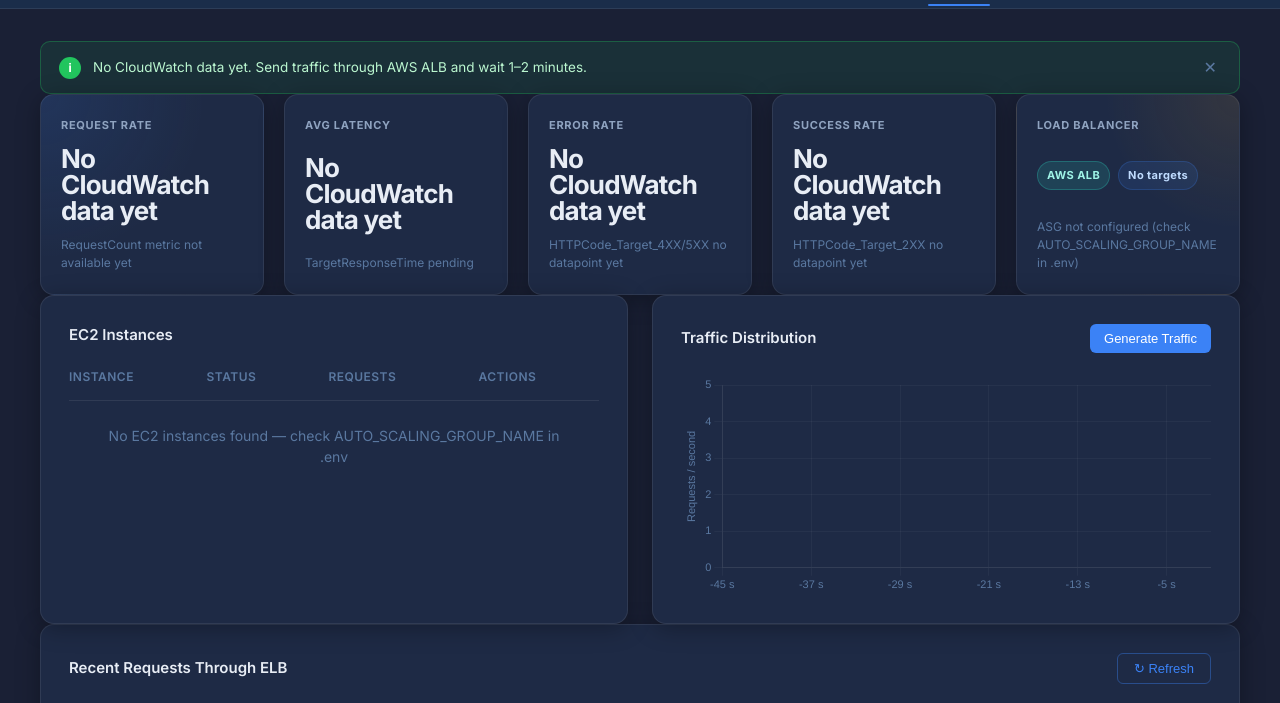
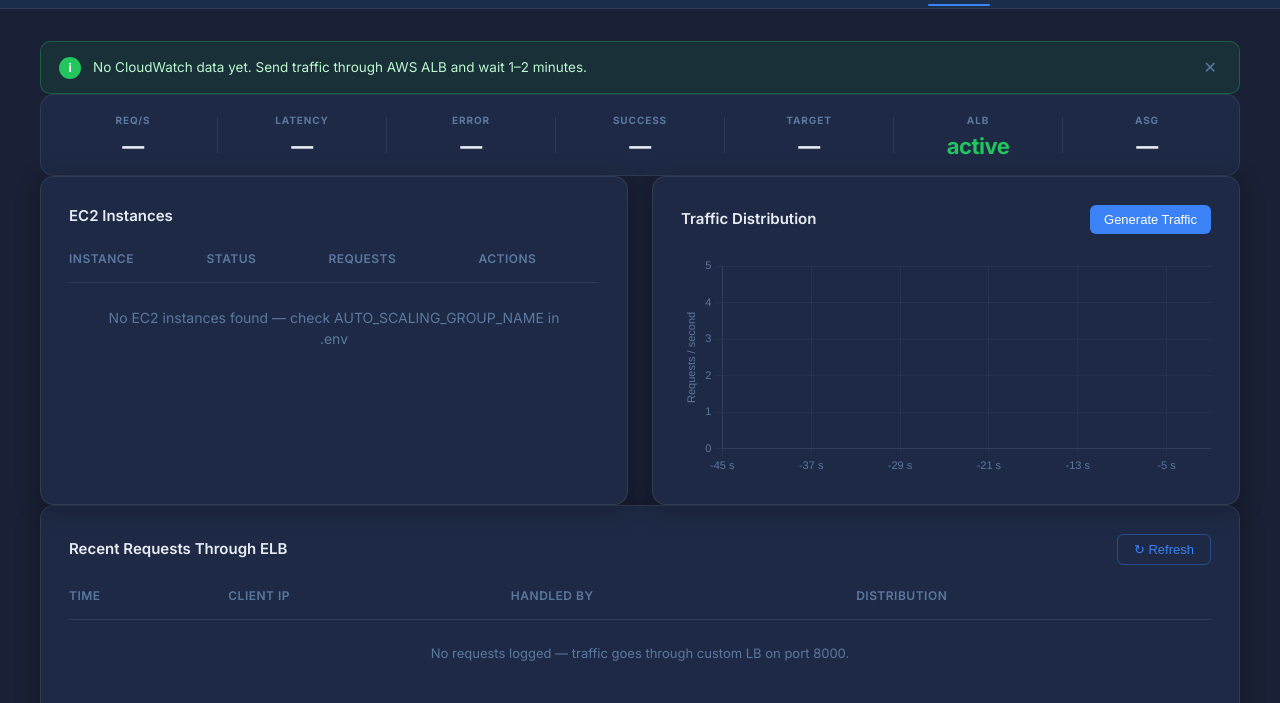
Before and after one commit to qhuyy0901/IntelligentLoadBalancer_Network, a website: page dashboard/index.html in a window 1280 px wide. Shown: the part 47-750 px from the top of the page. Drawn offline with nearby package versions, Linux system fonts and the light colour scheme.

Commit message:
cap nhat

```diff
--- a/dashboard/css/style.css
+++ b/dashboard/css/style.css
@@ -258,82 +258,64 @@ body {
   gap: 24px;
 }
 
-.performance-strip {
-  display: grid;
-  grid-template-columns: repeat(5, minmax(0, 1fr));
-  gap: 20px;
-}
-
-.metric-card {
+.performance-strip { display: none; } /* legacy – replaced by metrics-bar */
+
+/* ─── Metrics Bar ────────────────────────────── */
+.metrics-bar {
+  display: flex;
+  align-items: center;
   background: var(--bg-card);
   border: 1px solid var(--border);
   border-radius: var(--radius-lg);
-  padding: 22px 20px;
-  box-shadow: var(--shadow-card);
-  min-height: 120px;
+  padding: 0 8px;
+  flex-wrap: wrap;
+  overflow: hidden;
+}
+
+.mb-item {
+  flex: 1;
+  min-width: 90px;
   display: flex;
   flex-direction: column;
-  justify-content: space-between;
-  gap: 12px;
-}
-
-
-.metric-primary {
-  background:
-    radial-gradient(circle at top left, rgba(59,130,246,0.12), transparent 55%),
-    var(--bg-card);
-}
-
-.metric-compact {
-  background:
-    radial-gradient(circle at top right, rgba(245,158,11,0.1), transparent 45%),
-    var(--bg-card);
-}
-
-.metric-label {
-  color: var(--text-secondary);
-  font-size: 11px;
+  align-items: center;
+  justify-content: center;
+  padding: 18px 12px;
+  text-align: center;
+  gap: 7px;
+}
+
+.mb-divider {
+  width: 1px;
+  height: 36px;
+  background: var(--border);
+  flex-shrink: 0;
+}
+
+.mb-label {
+  font-size: 10px;
   font-weight: 700;
-  letter-spacing: 0.7px;
+  letter-spacing: 0.9px;
   text-transform: uppercase;
-}
-
-.metric-value {
+  color: var(--text-muted);
+}
+
+.mb-value {
+  font-size: 22px;
+  font-weight: 700;
+  letter-spacing: -0.5px;
   color: var(--text-primary);
-  font-size: 26px;
-  font-weight: 700;
-  letter-spacing: -0.8px;
   line-height: 1;
-}
-
-.metric-subtext {
-  color: var(--text-muted);
-  font-size: 12px;
-}
-
-.metric-badge-row {
-  display: flex;
-  flex-wrap: wrap;
-  gap: 8px;
-}
-
-.metric-badge {
-  display: inline-flex;
-  align-items: center;
-  padding: 5px 9px;
-  border-radius: 999px;
-  background: rgba(45,212,191,0.14);
-  border: 1px solid rgba(45,212,191,0.28);
-  color: #9ff4e7;
-  font-size: 11px;
-  font-weight: 700;
-  letter-spacing: 0.4px;
-}
-
-.metric-badge-soft {
-  background: rgba(59,130,246,0.12);
-  border-color: rgba(59,130,246,0.22);
-  color: #bfdbfe;
+  white-space: nowrap;
+}
+
+.mb-value.healthy { color: #22c55e; }
+.mb-value.warning { color: #f59e0b; }
+.mb-value.error   { color: #ef4444; }
+
+@media (max-width: 700px) {
+  .mb-divider { display: none; }
+  .mb-item { min-width: 45%; border-bottom: 1px solid var(--border); }
+  .mb-item:nth-last-child(-n+2) { border-bottom: none; }
 }
 
 
--- a/dashboard/index.html
+++ b/dashboard/index.html
@@ -60,39 +60,49 @@
         <button class="alert-close" id="alertClose">✕</button>
       </div>
 
-      <!-- Metric Strip: 4 key metrics + mode badge -->
-      <section class="performance-strip" aria-label="Live load balancing metrics">
-        <div class="metric-card metric-primary">
-          <div class="metric-label">Request Rate</div>
-          <div class="metric-value" id="metricThroughput">0.00 req/s</div>
-          <div class="metric-subtext" id="metricThroughputHint">through ELB</div>
+      <!-- Metrics Bar: single horizontal strip -->
+      <section class="metrics-bar" aria-label="Live load balancing metrics">
+        <div class="mb-item">
+          <div class="mb-label">REQ/s</div>
+          <div class="mb-value" id="metricThroughput">—</div>
         </div>
-        <div class="metric-card">
-          <div class="metric-label">Avg Latency</div>
-          <div class="metric-value" id="metricAvgLatency">0.00 ms</div>
-          <div class="metric-subtext" id="metricAvgLatencyHint">mean response time</div>
+        <div class="mb-divider"></div>
+        <div class="mb-item">
+          <div class="mb-label">LATENCY</div>
+          <div class="mb-value" id="metricAvgLatency">—</div>
         </div>
-        <div class="metric-card">
-          <div class="metric-label">Error Rate</div>
-          <div class="metric-value" id="metricPacketLoss">0.00%</div>
-          <div class="metric-subtext" id="metricPacketLossHint">proxy failures</div>
+        <div class="mb-divider"></div>
+        <div class="mb-item">
+          <div class="mb-label">ERROR</div>
+          <div class="mb-value" id="metricPacketLoss">—</div>
         </div>
-        <div class="metric-card">
-          <div class="metric-label">Success Rate</div>
-          <div class="metric-value" id="metricSuccessRate">100.00%</div>
-          <div class="metric-subtext" id="metricSuccessRateHint">routed successfully</div>
+        <div class="mb-divider"></div>
+        <div class="mb-item">
+          <div class="mb-label">SUCCESS</div>
+          <div class="mb-value" id="metricSuccessRate">—</div>
         </div>
-        <!-- Hidden elements kept for JS compatibility -->
+        <div class="mb-divider"></div>
+        <div class="mb-item">
+          <div class="mb-label">TARGET</div>
+          <div class="mb-value" id="metricPoolHealth">—</div>
+        </div>
+        <div class="mb-divider"></div>
+        <div class="mb-item">
+          <div class="mb-label">ALB</div>
+          <div class="mb-value" id="metricAlgorithm">—</div>
+        </div>
+        <div class="mb-divider"></div>
+        <div class="mb-item">
+          <div class="mb-label">ASG</div>
+          <div class="mb-value" id="metricModeHint">—</div>
+        </div>
+        <!-- Hidden for JS compat -->
+        <span id="metricThroughputHint" style="display:none"></span>
+        <span id="metricAvgLatencyHint" style="display:none"></span>
+        <span id="metricPacketLossHint" style="display:none"></span>
+        <span id="metricSuccessRateHint" style="display:none"></span>
         <span id="metricP95Latency" style="display:none"></span>
         <span id="metricP95LatencyHint" style="display:none"></span>
-        <div class="metric-card metric-compact">
-          <div class="metric-label">Load Balancer</div>
-          <div class="metric-badge-row">
-            <span class="metric-badge" id="metricAlgorithm">ROUND ROBIN</span>
-            <span class="metric-badge metric-badge-soft" id="metricPoolHealth">3/3 healthy</span>
-          </div>
-          <div class="metric-subtext" id="metricModeHint">current configuration</div>
-        </div>
       </section>
 
       <!-- Server Status + Traffic Chart -->
--- a/dashboard/js/app.js
+++ b/dashboard/js/app.js
@@ -230,49 +230,54 @@ function renderPerformanceMetrics(payload) {
   const cloudWatch = payload.cloudWatch || {};
   const targetGroup = payload.targetGroup || {};
   const asg = payload.autoScaling || {};
+  const lb = payload.loadBalancer || {};
   const awsErrors = payload.awsErrors || [];
   const healthTotal = Number(targetGroup.healthyTargets || 0) + Number(targetGroup.unhealthyTargets || 0);
 
   // Show or hide the persistent AWS error card
   showAwsErrorCard(awsErrors);
 
+  // REQ/s — number only (label already shows unit)
   metricThroughputEl.textContent = cloudWatch.requestRate == null
-    ? (awsErrors.length ? '—' : 'No CloudWatch data yet')
-    : formatMetricRps(cloudWatch.requestRate);
-  metricThroughputHintEl.textContent = cloudWatch.requestCount == null
-    ? 'RequestCount metric not available yet'
-    : `${formatMetricCount(cloudWatch.requestCount)} requests / ${cloudWatch.periodSeconds || 60}s`;
+    ? '—'
+    : Number(cloudWatch.requestRate).toFixed(2);
+  metricThroughputEl.className = 'mb-value';
 
+  // LATENCY — compact "45ms"
   metricAvgLatencyEl.textContent = cloudWatch.targetResponseTime == null
-    ? (awsErrors.length ? '—' : 'No CloudWatch data yet')
-    : formatMetricMs(Number(cloudWatch.targetResponseTime) * 1000);
-  metricAvgLatencyHintEl.textContent = cloudWatch.targetResponseTime == null
-    ? 'TargetResponseTime pending'
-    : 'CloudWatch TargetResponseTime';
+    ? '—'
+    : `${(Number(cloudWatch.targetResponseTime) * 1000).toFixed(0)}ms`;
+  metricAvgLatencyEl.className = 'mb-value';
 
-  metricPacketLossEl.textContent = cloudWatch.errorRate == null
-    ? (awsErrors.length ? '—' : 'No CloudWatch data yet')
-    : formatMetricPct(cloudWatch.errorRate);
-  metricPacketLossHintEl.textContent = cloudWatch.errorRate == null
-    ? 'HTTPCode_Target_4XX/5XX no datapoint yet'
-    : `4XX: ${cloudWatch.httpCodeTarget4xx || 0} | 5XX: ${cloudWatch.httpCodeTarget5xx || 0}`;
+  // ERROR
+  const errRate = cloudWatch.errorRate == null ? null : Number(cloudWatch.errorRate);
+  metricPacketLossEl.textContent = errRate == null ? '—' : formatMetricPct(errRate);
+  metricPacketLossEl.className = 'mb-value' +
+    (errRate == null ? '' : errRate > 5 ? ' error' : errRate > 0 ? ' warning' : '');
 
-  const successRate = cloudWatch.errorRate == null ? null : Math.max(0, 100 - Number(cloudWatch.errorRate));
-  metricSuccessRateEl.textContent = successRate == null
-    ? (awsErrors.length ? '—' : 'No CloudWatch data yet')
-    : formatMetricPct(successRate);
-  metricSuccessRateHintEl.textContent = cloudWatch.httpCodeTarget2xx == null
-    ? 'HTTPCode_Target_2XX no datapoint yet'
-    : `2XX: ${cloudWatch.httpCodeTarget2xx}`;
+  // SUCCESS
+  const successRate = errRate == null ? null : Math.max(0, 100 - errRate);
+  metricSuccessRateEl.textContent = successRate == null ? '—' : formatMetricPct(successRate);
+  metricSuccessRateEl.className = 'mb-value' +
+    (successRate == null ? '' : successRate >= 99 ? ' healthy' : successRate >= 95 ? ' warning' : ' error');
 
-  metricAlgorithmEl.textContent = formatAlgorithmName('aws-alb');
-  metricPoolHealthEl.textContent = healthTotal > 0
-    ? `${targetGroup.healthyTargets || 0}/${healthTotal} healthy`
-    : 'No targets';
+  // TARGET — "2/3"
+  const healthyCount = Number(targetGroup.healthyTargets || 0);
+  metricPoolHealthEl.textContent = healthTotal > 0 ? `${healthyCount}/${healthTotal}` : '—';
+  metricPoolHealthEl.className = 'mb-value' +
+    (healthTotal === 0 ? '' : healthyCount === healthTotal ? ' healthy' : healthyCount === 0 ? ' error' : ' warning');
 
+  // ALB — state
+  const albState = lb.state || (awsErrors.length ? null : 'active');
+  metricAlgorithmEl.textContent = albState ? albState.toLowerCase() : '—';
+  metricAlgorithmEl.className = 'mb-value' +
+    (albState === 'active' ? ' healthy' : albState ? ' warning' : '');
+
+  // ASG — "current/desired/max"
   metricModeHintEl.textContent = asg.groupName
-    ? `ASG ${asg.groupName}: min ${asg.minSize ?? '-'} / desired ${asg.desiredCapacity ?? '-'} / max ${asg.maxSize ?? '-'} / current ${asg.currentInstances ?? 0}`
-    : 'ASG not configured (check AUTO_SCALING_GROUP_NAME in .env)';
+    ? `${asg.currentInstances ?? '—'}/${asg.desiredCapacity ?? '—'}/${asg.maxSize ?? '—'}`
+    : '—';
+  metricModeHintEl.className = 'mb-value';
 
   // Alert banner — only show if error card isn't already covering it
   if (awsErrors.length && isCredentialsError(awsErrors)) {
```
Also changed, not shown: 1 other file.
